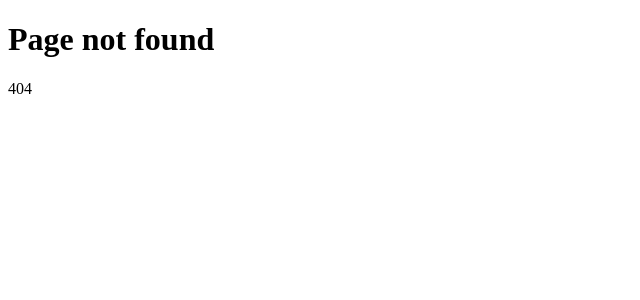
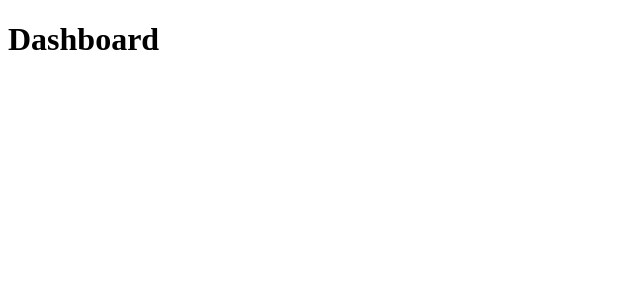
Before and after one commit to Latrevion/hi_nextjs, a Next.js app: page /dashboard in a window 1280 px wide. Before the commit this address had no page. Shown: the top 300 px of the page, without its empty margins (0-640 px from the left). Built offline with nearby package versions, Linux system fonts and the light colour scheme.

Commit message:
dashboard

```diff
--- /dev/null
+++ b/src/app/dashboard/line-chart.tsx
@@ -0,0 +1,3 @@
+export default function LineChart() {
+  return <h1>The Chart </h1>;
+}
--- /dev/null
+++ b/src/app/dashboard/page.tsx
@@ -0,0 +1,7 @@
+export default function DashBoardPage() {
+  return (
+    <div>
+      <h1>Dashboard</h1>
+    </div>
+  );
+}
```
